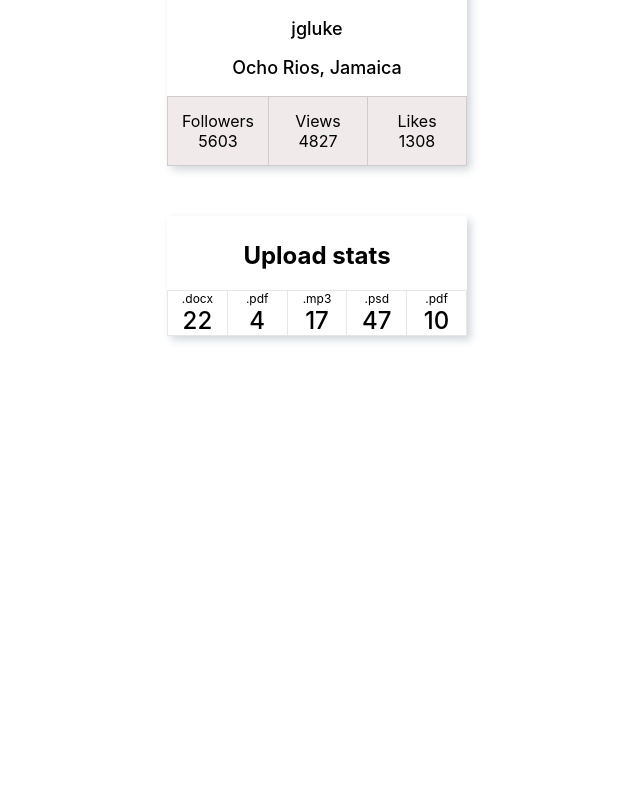
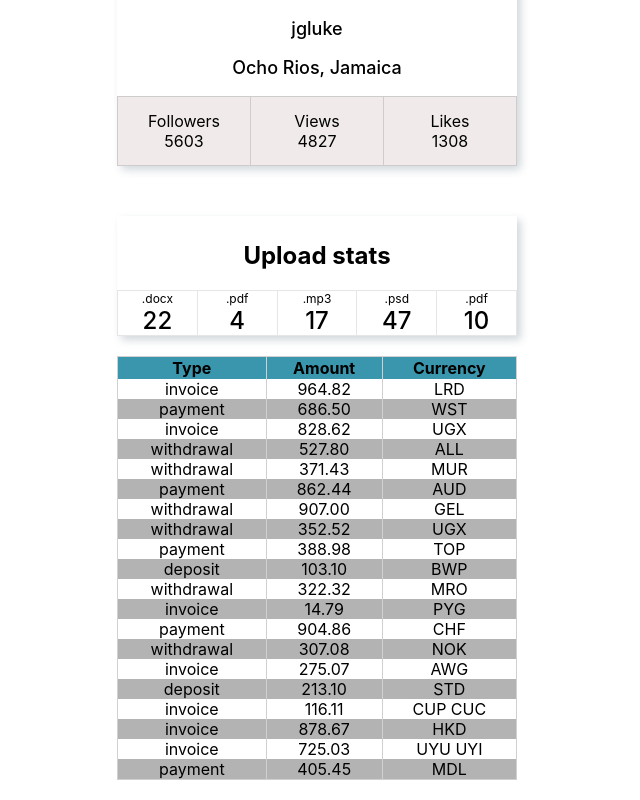
Before and after one commit to Baklaikin/goit-react-hw-01-components, a React (Create React App) app: page / in a window 1280 px wide. Shown: the part 1106-1906 px from the top of the page, without its empty margins (323-963 px from the left). Before the commit the page ends 1462 px from the top, so only its background shows below. Built offline with nearby package versions, Linux system fonts and the light colour scheme.

Commit message:
task 4 with styles

```diff
--- a/src/App.js
+++ b/src/App.js
@@ -1,9 +1,11 @@
 import FriendList from "components/Friends/Friend-list/Friend-list";
 import ProfileCard from "components/SocialProfile/profileCard/ProfileCard";
 import StatisticCard from "components/Statistic/StatisticCard/StatisticCard";
+import TransactionHistory from "components/Transactions/TransactionHistory/TransactionHistory";
 import statisticalData from "./statistical-data.json";
 import friends from "./friends.json";
 import user from "./user.json";
+import transactions from "./transactions.json";
 import "./App.css";
 
 function App() {
@@ -12,6 +14,7 @@
       <FriendList items={friends} />
       <ProfileCard items={user} />
       <StatisticCard title="Upload stats" items={statisticalData} />
+      <TransactionHistory items={transactions} />
     </>
   );
 }
--- a/src/components/SocialProfile/Profile/Profile.js
+++ b/src/components/SocialProfile/Profile/Profile.js
@@ -1,4 +1,5 @@
 import css from "components/SocialProfile/Profile/Profile.module.css";
+import propTypes from "prop-types";
 
 function Profile({
   avatar,
@@ -35,3 +36,13 @@
 }
 
 export default Profile;
+
+Profile.propTypes = {
+  avatar: propTypes.string.isRequired,
+  name: propTypes.string.isRequired,
+  tag: propTypes.string.isRequired,
+  location: propTypes.string.isRequired,
+  followers: propTypes.number,
+  views: propTypes.number,
+  likes: propTypes.number,
+};
--- a/src/components/SocialProfile/Profile/Profile.module.css
+++ b/src/components/SocialProfile/Profile/Profile.module.css
@@ -4,7 +4,7 @@
   margin-top: 50px;
   margin-bottom: 50px;
   padding: 20px 0 0;
-  width: 300px;
+  width: 400px;
   height: auto;
   border-radius: 4px;
   background-color: white;
--- a/src/components/Statistic/StatisticCard/StatisticCard.js
+++ b/src/components/Statistic/StatisticCard/StatisticCard.js
@@ -1,5 +1,6 @@
 import Statistics from "../StatisticMarkup/Statistic";
 import css from "components/Statistic/StatisticCard/StatisticCard.module.css";
+import propTypes from "prop-types";
 
 function StatisticCard({ title = null, items }) {
   const markup = (
@@ -16,3 +17,7 @@
 }
 
 export default StatisticCard;
+
+StatisticCard.propTypes = {
+  title: propTypes.string.isRequired,
+};
--- a/src/components/Statistic/StatisticCard/StatisticCard.module.css
+++ b/src/components/Statistic/StatisticCard/StatisticCard.module.css
@@ -7,7 +7,7 @@
 }
 
 .statistics {
-  width: 300px;
+  width: 400px;
   height: auto;
   margin-left: auto;
   margin-right: auto;
--- /dev/null
+++ b/src/components/Transactions/Transaction/Transaction.js
@@ -0,0 +1,21 @@
+import propTypes from "prop-types";
+import css from "components/Transactions/Transaction/Transaction.module.css";
+
+function Transaction({ type, amount, currency }) {
+  return (
+    <tr className={css.row}>
+      <td className={css.data}>{type}</td>
+      <td className={css.data}>{amount}</td>
+      <td className={css.data}>{currency}</td>
+    </tr>
+  );
+}
+
+Transaction.propTypes = {
+  id: propTypes.string.isRequired,
+  type: propTypes.string.isRequired,
+  amount: propTypes.string.isRequired,
+  currency: propTypes.string.isRequired,
+};
+
+export default Transaction;
--- /dev/null
+++ b/src/components/Transactions/Transaction/Transaction.module.css
@@ -0,0 +1,16 @@
+.data {
+  text-align: center;
+  border: none;
+  margin: 0;
+  padding: 0;
+}
+
+.data:not(:last-child) {
+  border-left: 0;
+  border-top: 0;
+  border-right: 1px solid rgb(209, 207, 207);
+}
+
+.row:nth-child(even) {
+  background-color: rgb(180, 179, 179);
+}
--- /dev/null
+++ b/src/components/Transactions/TransactionHistory/TransactionHistory.js
@@ -0,0 +1,29 @@
+import css from "components/Transactions//TransactionHistory/TransactionHistory.module.css";
+import Transaction from "components/Transactions/Transaction/Transaction";
+
+function TransactionHistory({ items }) {
+  return (
+    <table className={css.transactionhistory}>
+      <thead className={css.head}>
+        <tr className={css.row}>
+          <th className={css.cell}>Type</th>
+          <th className={css.cell}>Amount</th>
+          <th className={css.cell}>Currency</th>
+        </tr>
+      </thead>
+      <tbody className={css.tbody}>
+        {items.map((item) => (
+          <Transaction
+            key={item.id}
+            id={item.id}
+            type={item.type}
+            amount={item.amount}
+            currency={item.currency}
+          />
+        ))}
+      </tbody>
+    </table>
+  );
+}
+
+export default TransactionHistory;
--- /dev/null
+++ b/src/components/Transactions/TransactionHistory/TransactionHistory.module.css
@@ -0,0 +1,27 @@
+.transactionhistory {
+  width: 400px;
+  height: auto;
+  margin-left: auto;
+  margin-right: auto;
+  margin-bottom: 20px;
+  padding: 0;
+  border: 1px solid rgb(209, 207, 207);
+  border-spacing: 0;
+}
+
+.row {
+  border: 1px solid grey;
+  text-align: center;
+}
+
+.head {
+  background-color: rgb(57, 150, 173);
+}
+
+.tbody {
+  border: 1px solid rgb(209, 207, 207);
+}
+
+.cell:not(:last-child) {
+  border-right: 1px solid rgb(209, 207, 207);
+}
--- /dev/null
+++ b/src/transactions.json
@@ -0,0 +1,122 @@
+ [
+  {
+    "id": "1e0700a2-5183-4291-85cc-2065a036a683",
+    "type": "invoice",
+    "amount": "964.82",
+    "currency": "LRD"
+  },
+  {
+    "id": "a30f821b-4d25-4ff0-abdd-e340b3f0dd2b",
+    "type": "payment",
+    "amount": "686.50",
+    "currency": "WST"
+  },
+  {
+    "id": "44dca67a-8e5a-4798-bf8e-b15efd4e1abd",
+    "type": "invoice",
+    "amount": "828.62",
+    "currency": "UGX"
+  },
+  {
+    "id": "ea8ed3dc-2b68-4a53-905a-53ecb0adef33",
+    "type": "withdrawal",
+    "amount": "527.80",
+    "currency": "ALL"
+  },
+  {
+    "id": "ea76146a-0b00-4b80-bc02-a8c822176712",
+    "type": "withdrawal",
+    "amount": "371.43",
+    "currency": "MUR"
+  },
+  {
+    "id": "63ca02f9-d637-46b5-9237-f3b24425e029",
+    "type": "payment",
+    "amount": "862.44",
+    "currency": "AUD"
+  },
+  {
+    "id": "ed0263e8-59a5-4bf1-87e0-2bb88e53dc34",
+    "type": "withdrawal",
+    "amount": "907.00",
+    "currency": "GEL"
+  },
+  {
+    "id": "6013bad0-750c-4691-8bc2-d8f2b43969c4",
+    "type": "withdrawal",
+    "amount": "352.52",
+    "currency": "UGX"
+  },
+  {
+    "id": "252c7be4-8b06-4fa7-8d42-61fb835b70d5",
+    "type": "payment",
+    "amount": "388.98",
+    "currency": "TOP"
+  },
+  {
+    "id": "4eaab41b-b967-40ac-82ed-85fc66f646f1",
+    "type": "deposit",
+    "amount": "103.10",
+    "currency": "BWP"
+  },
+  {
+    "id": "9648a350-8469-42d5-8bf3-18090de5fe67",
+    "type": "withdrawal",
+    "amount": "322.32",
+    "currency": "MRO"
+  },
+  {
+    "id": "9c5c25fb-1a95-4b2f-8d1f-4c4426d677cc",
+    "type": "invoice",
+    "amount": "14.79",
+    "currency": "PYG"
+  },
+  {
+    "id": "43ef232c-80e9-4d6f-b48a-b22405620de3",
+    "type": "payment",
+    "amount": "904.86",
+    "currency": "CHF"
+  },
+  {
+    "id": "5161682e-e620-4019-ab0a-24ceb10fbd20",
+    "type": "withdrawal",
+    "amount": "307.08",
+    "currency": "NOK"
+  },
+  {
+    "id": "7b119d71-42e6-4c42-a141-6818b07bb9ff",
+    "type": "invoice",
+    "amount": "275.07",
+    "currency": "AWG"
+  },
+  {
+    "id": "a4f65722-65c4-4c28-b1f4-b8ed988bb205",
+    "type": "deposit",
+    "amount": "213.10",
+    "currency": "STD"
+  },
+  {
+    "id": "c6e5784b-0ca3-48d6-86e5-b5128af5a523",
+    "type": "invoice",
+    "amount": "116.11",
+    "currency": "CUP CUC"
+  },
+  {
+    "id": "c9ebed6a-3a02-4b49-ac0d-0534b51f2bfd",
+    "type": "invoice",
+    "amount": "878.67",
+    "currency": "HKD"
+  },
+  {
+    "id": "a4a98b0e-b22c-438b-9f83-de2df52110c8",
+    "type": "invoice",
+    "amount": "725.03",
+    "currency": "UYU UYI"
+  },
+  {
+    "id": "b39bfa7a-0166-4c47-94d6-87d20590f746",
+    "type": "payment",
+    "amount": "405.45",
+    "currency": "MDL"
+  }
+]
```
Also changed, not shown: 1 other file (tests, documents, lock files or other folders).
